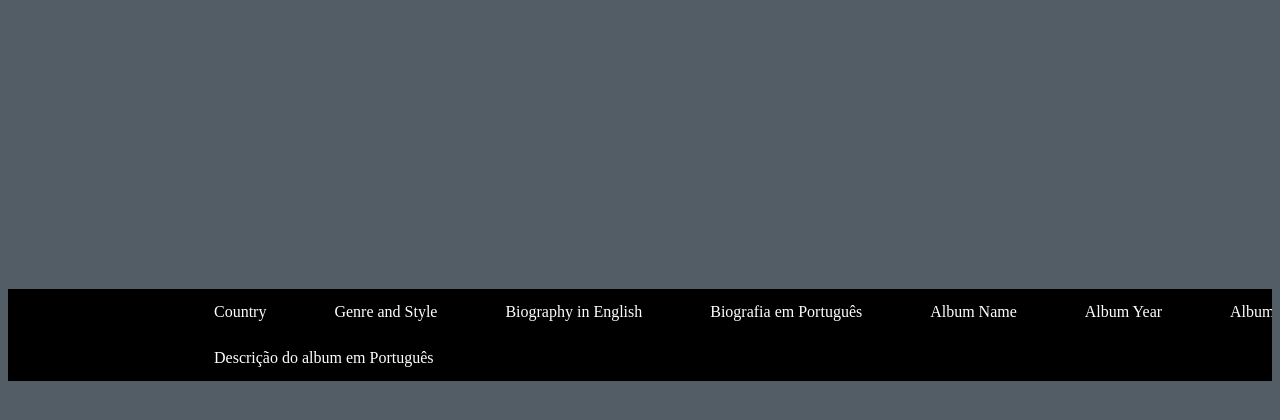
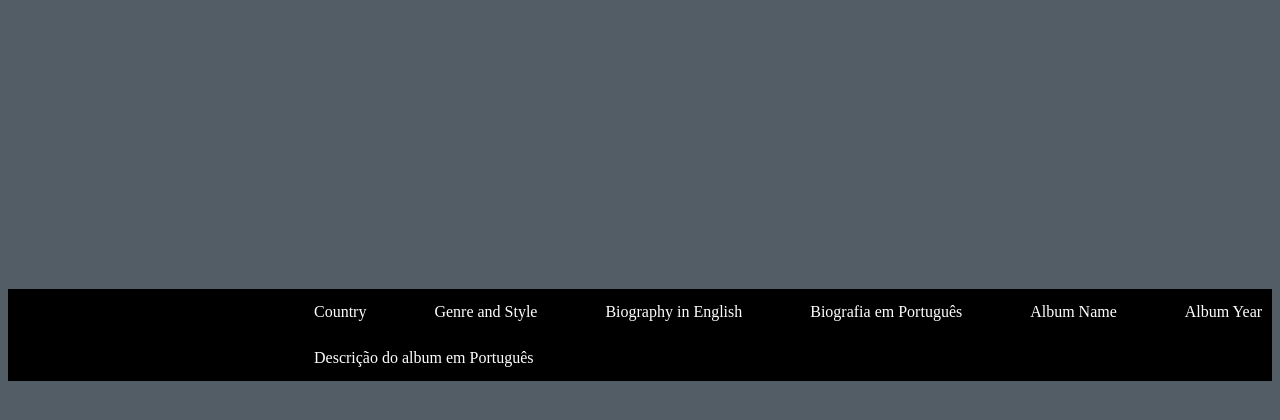
Before and after one commit to P1SC3S03/NerdifyApp, a PHP site: page /audiodb/audiodb.html in a window 1280 px wide. Shown: the part 289-709 px from the top of the page. Run offline with PHP 8.4, Linux system fonts and the light colour scheme.

Commit message:
css modifications

```diff
--- a/audiodb/style.css
+++ b/audiodb/style.css
@@ -43,7 +43,7 @@ ul {
     text-align: center;
      float: none;
      position: relative;
-    left: 150px;
+    left: 250px;
 
   }
 
```
